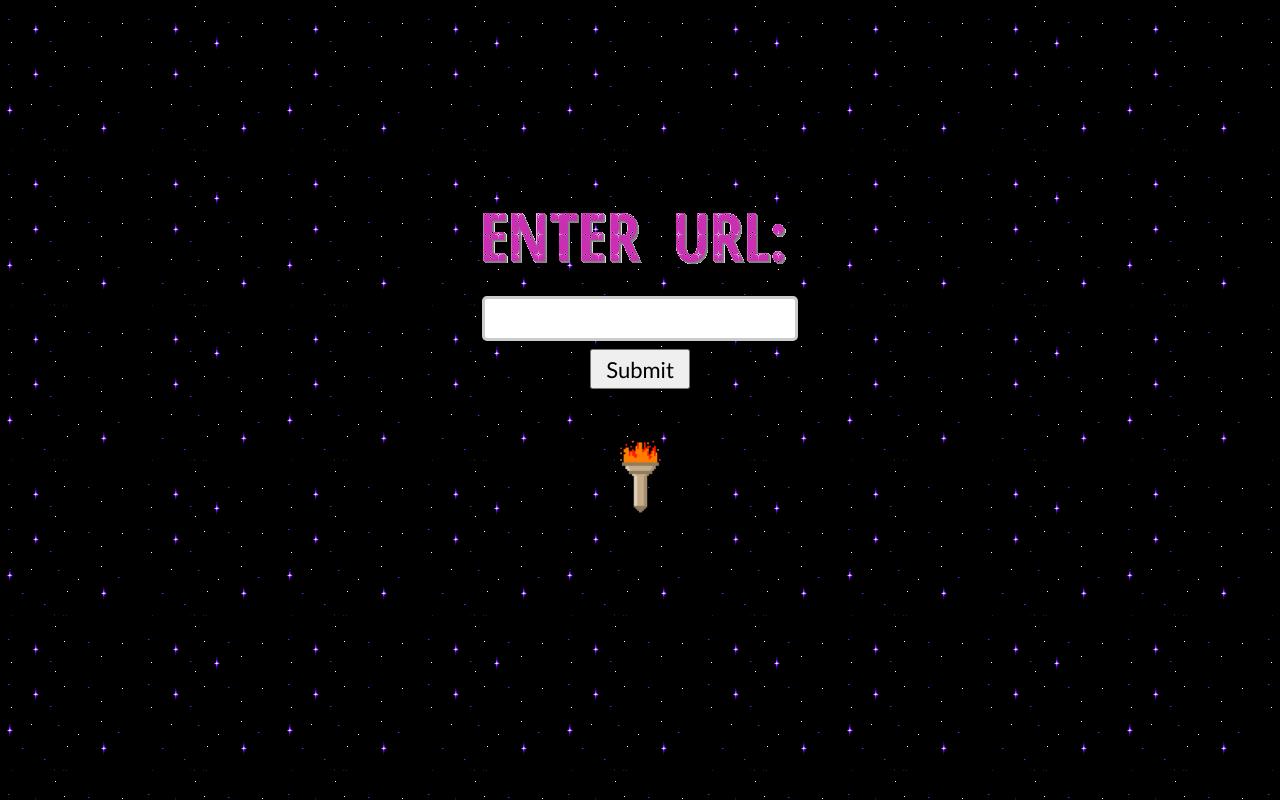
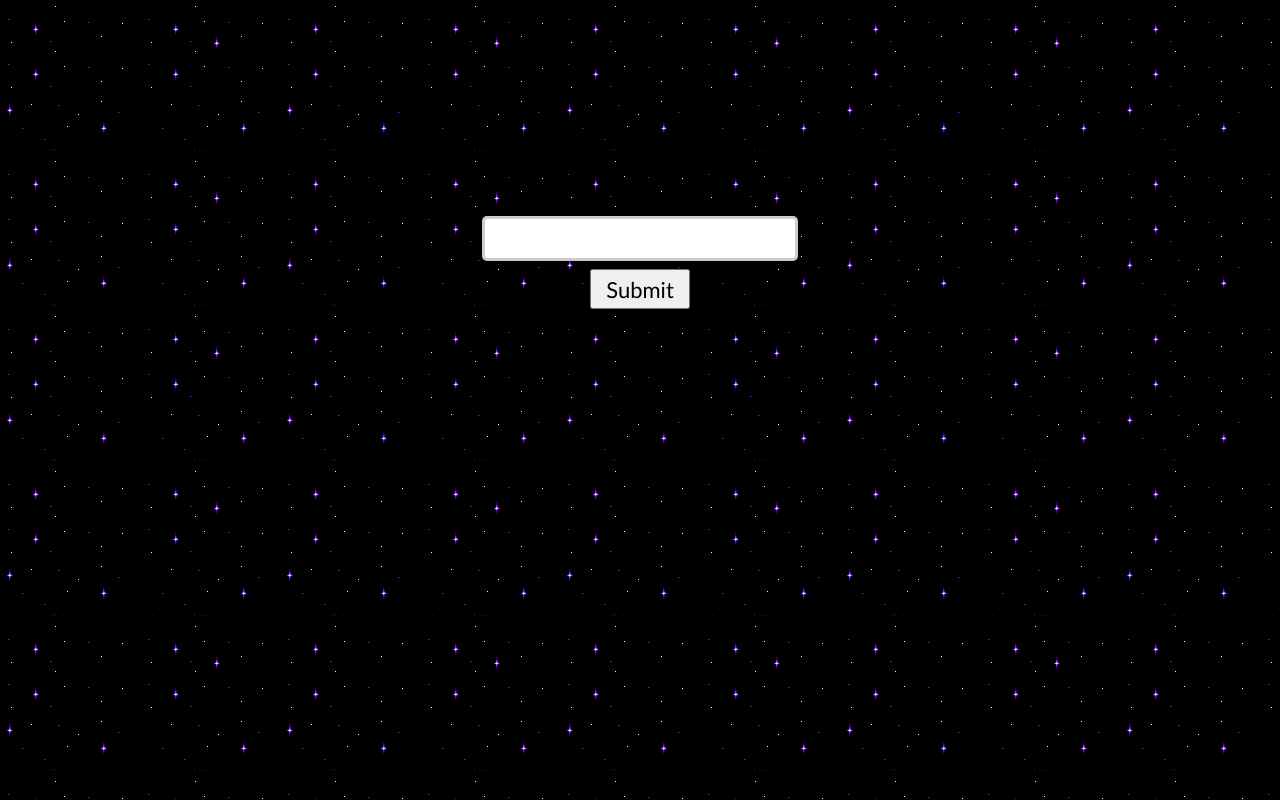
Before and after one commit to steamyrobotlove/steamyrobotlove.github.io, a website: page index.html in a window 1280 px wide. Drawn offline with Linux system fonts and the light colour scheme.

Commit message:
commented out images for science

```diff
--- a/index.html
+++ b/index.html
@@ -10,12 +10,12 @@
 </head>
 <body background="./images/background.gif">
     <div class="center">
-        <img id="image" src="./images/ENTER  URL_.gif"><br /><br />
+        <!-- <img id="image" src="./images/ENTER  URL_.gif"><br /><br />-->
         <form id="urlForm">
             <input type="text" name="text" class="text-field" id="urlInput" name="urlInput"><br />
             <button type="submit" name="submit" class="button" onclick="submitButton()">Submit</button>
         </form><br /><br />
-        <img id="torch" src="./images/retro-torch.gif">
+        <!-- <img id="torch" src="./images/retro-torch.gif"> -->
     </div>
 
     <script type="text/javascript">
```
